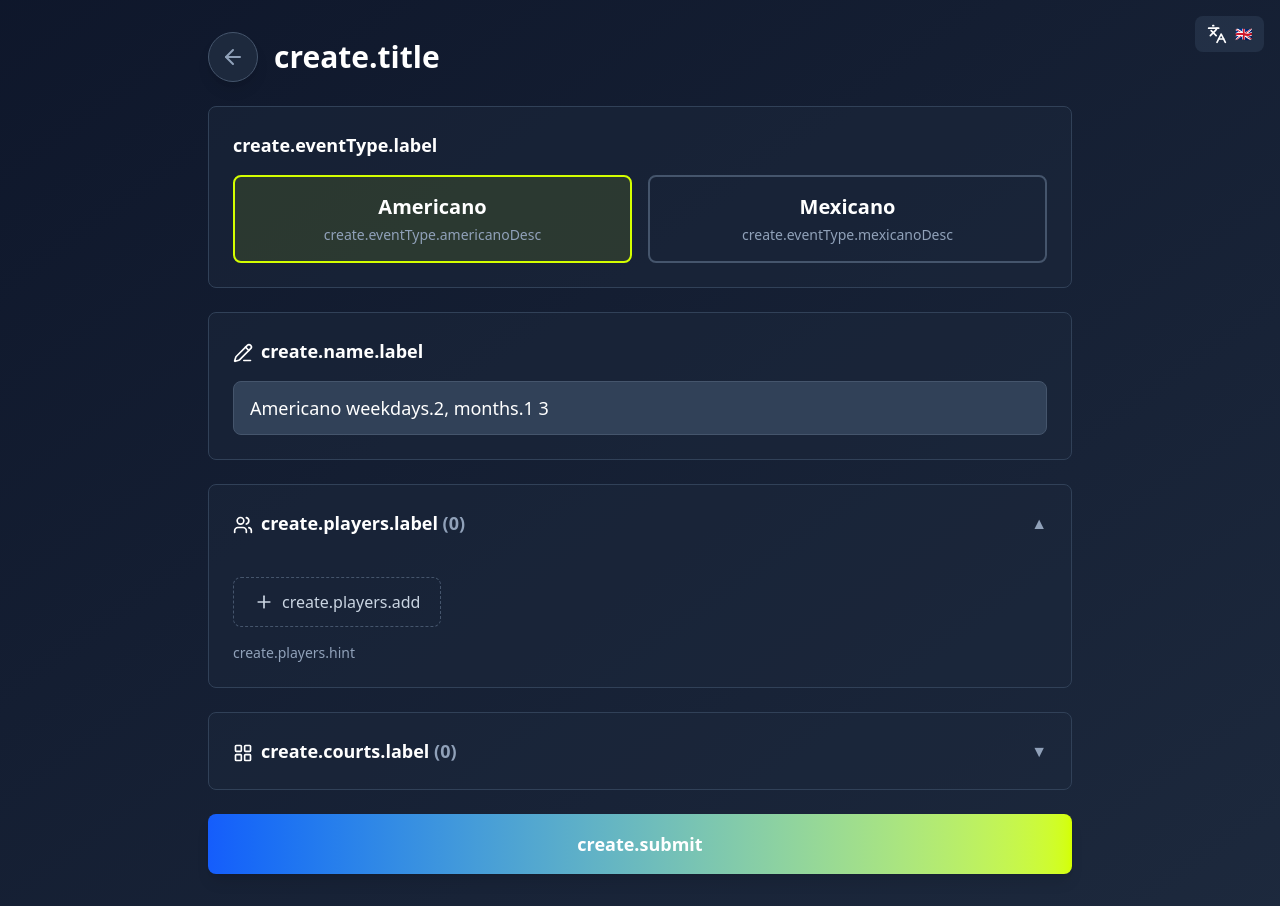
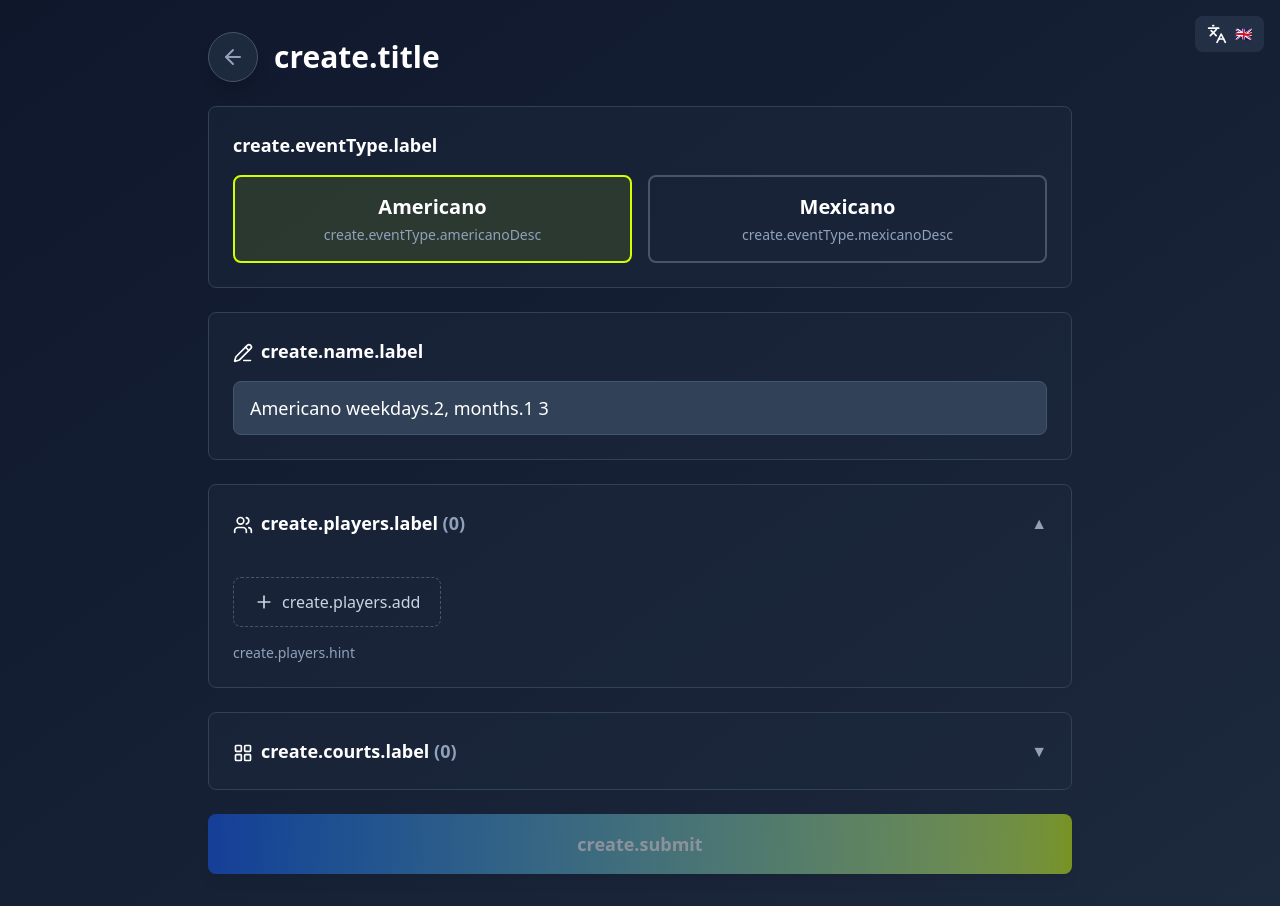
Before and after one commit to DarBrick/padel-boy, a React (Vite) app: page /padel-boy/create in a window 1280 px wide. Built offline with nearby package versions, Linux system fonts and the light colour scheme; the HTML template or start-up script is replaced by a standard one.

Commit message:
disable button on less than 4 players

```diff
--- a/src/components/GradientButton.tsx
+++ b/src/components/GradientButton.tsx
@@ -9,10 +9,12 @@ export function GradientButton({
   children,
   fullWidth = false,
   className = '',
+  disabled = false,
   ...props
 }: GradientButtonProps) {
   return (
     <button
+      disabled={disabled}
       className={`
         ${fullWidth ? 'w-full' : ''}
         py-4 px-8
@@ -22,6 +24,7 @@ export function GradientButton({
         text-lg font-semibold
         transition-all duration-200
         shadow-lg hover:shadow-xl
+        disabled:opacity-50 disabled:cursor-not-allowed disabled:hover:from-blue-600 disabled:hover:to-[var(--color-padel-yellow)]
         ${className}
       `}
       {...props}
```
